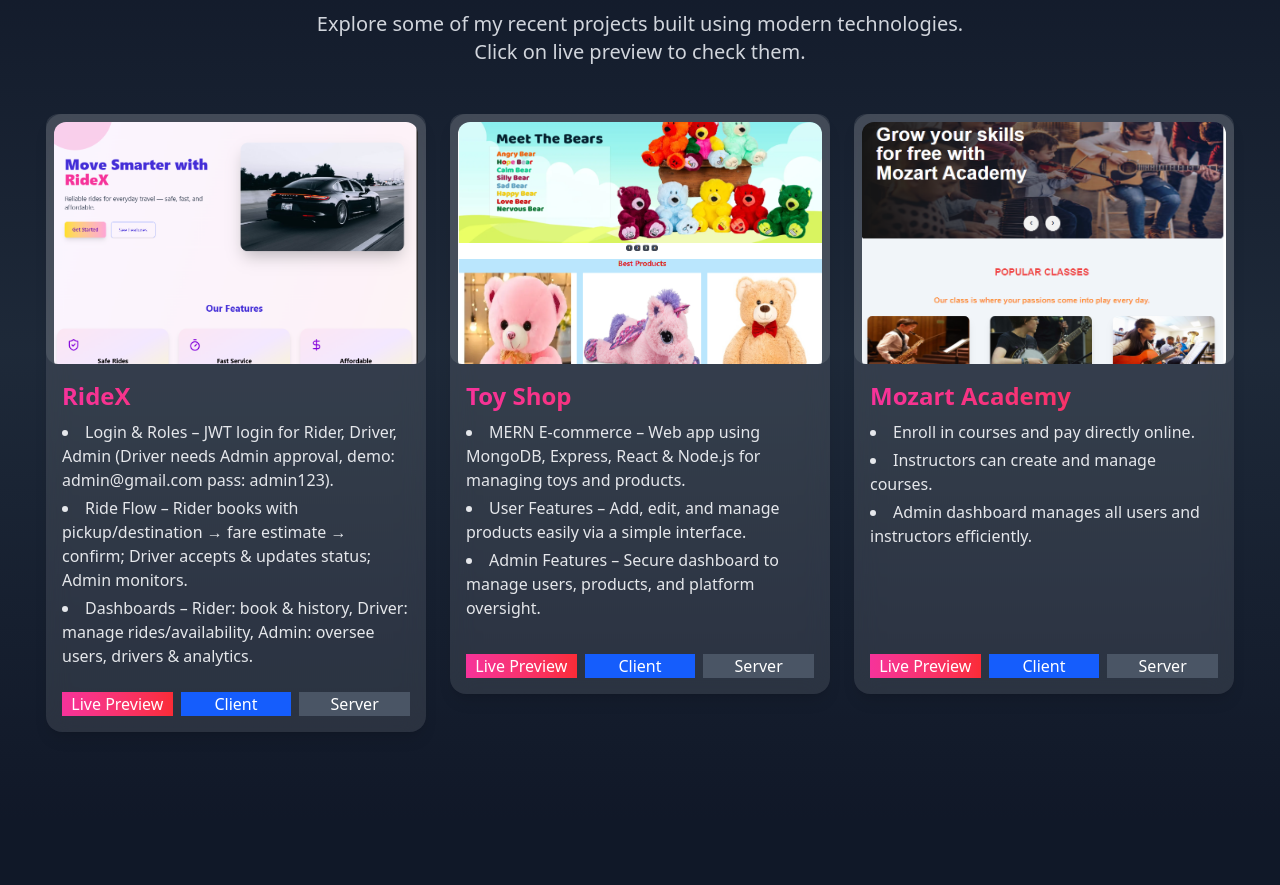
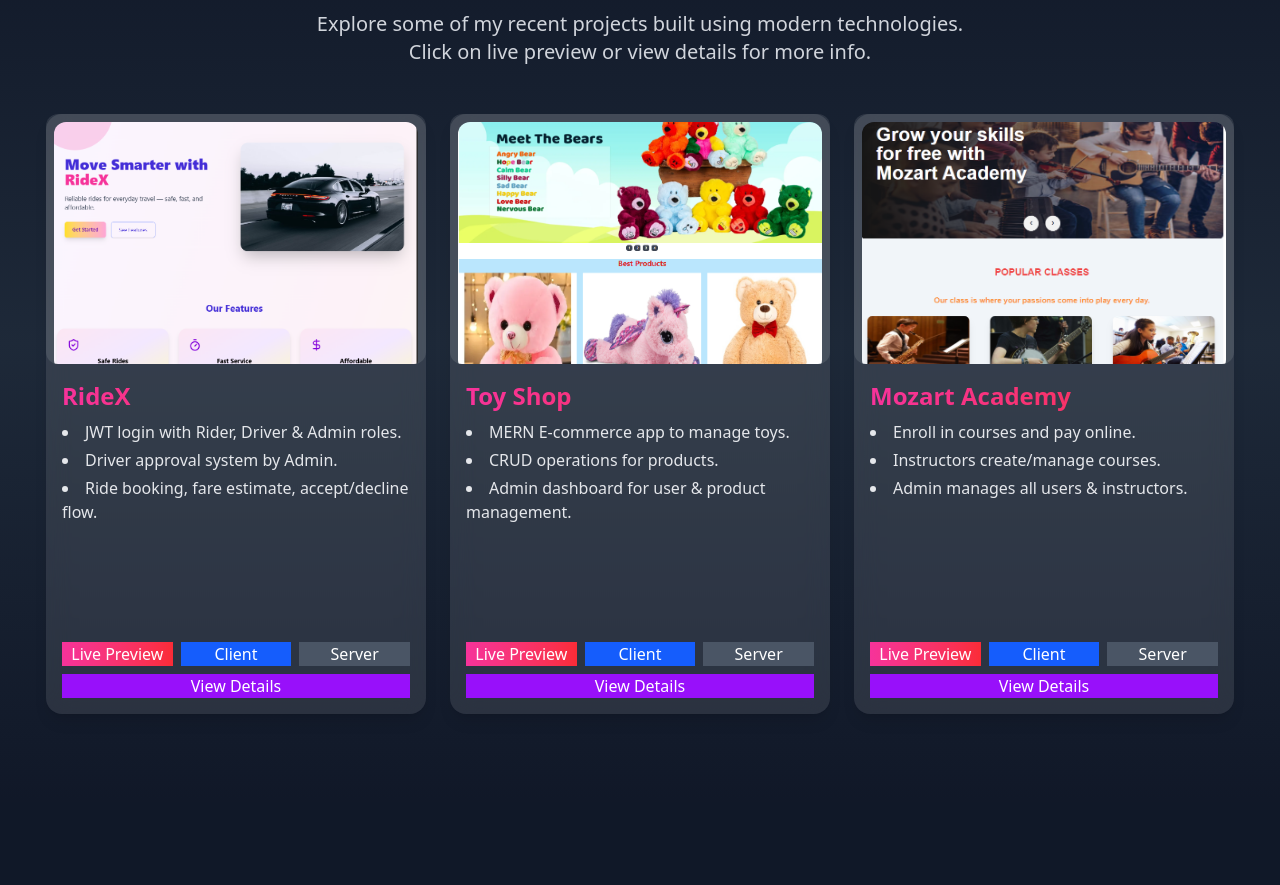
Before and after one commit to sakibbiswas/New-protfolio, a React (Vite) app: page / in a window 1280 px wide. Shown: the part 4255-5140 px from the top of the page. Built offline with nearby package versions, Linux system fonts and the light colour scheme.

Commit message:
projects  add

```diff
--- a/src/Componets/Project/Project.tsx
+++ b/src/Componets/Project/Project.tsx
@@ -111,21 +111,22 @@
 
 
 
-import React from 'react';
-import img1 from '../../assets/ride-2.png';
-import img2 from '../../assets/ride-1.png';
-import img3 from '../../assets/ride-3.png';
-import img12 from '../../assets/ride-4.png';
-import img4 from '../../assets/Screenshot_25.png';
-import img5 from '../../assets/Screenshot_26.png';
-import img6 from '../../assets/Screenshot_27.png';
-import img7 from '../../assets/Screenshot_21.png';
-import img8 from '../../assets/Screenshot_22.png';
-import img9 from '../../assets/Screenshot_23.png';
-import img10 from '../../assets/Screenshot_24.png';
-import img11 from '../../assets/Screenshot_28.png';
-import CustomScroll from './CustomScroll';
+import React, { useState } from "react";
+import img1 from "../../assets/ride-2.png";
+import img2 from "../../assets/ride-1.png";
+import img3 from "../../assets/ride-3.png";
+import img12 from "../../assets/ride-4.png";
+import img4 from "../../assets/Screenshot_25.png";
+import img5 from "../../assets/Screenshot_26.png";
+import img6 from "../../assets/Screenshot_27.png";
+import img7 from "../../assets/Screenshot_21.png";
+import img8 from "../../assets/Screenshot_22.png";
+import img9 from "../../assets/Screenshot_23.png";
+import img10 from "../../assets/Screenshot_24.png";
+import img11 from "../../assets/Screenshot_28.png";
+import CustomScroll from "./CustomScroll";
 
+// ----------------- Interfaces -----------------
 interface ProjectProps {
   title: string;
   description: string[];
@@ -133,11 +134,27 @@ interface ProjectProps {
   liveLink: string;
   clientLink: string;
   serverLink: string;
+  techStack: string[];
+  features: string[];
 }
 
-const ProjectCard: React.FC<ProjectProps> = ({ title, description, images, liveLink, clientLink, serverLink }) => (
-  <div className="bg-white/10 backdrop-blur-md rounded-2xl shadow-lg hover:shadow-xl transition-transform duration-300 w-full sm:w-[320px] md:w-[380px] flex-shrink-0 flex flex-col mb-6 min-h-[580px]">
+interface ProjectCardProps extends ProjectProps {
+  onViewDetails: (project: ProjectProps) => void;
+}
 
+// ----------------- Project Card -----------------
+const ProjectCard: React.FC<ProjectCardProps> = ({
+  title,
+  description,
+  images,
+  liveLink,
+  clientLink,
+  serverLink,
+  onViewDetails,
+  techStack,
+  features,
+}) => (
+  <div className="bg-white/10 backdrop-blur-md rounded-2xl shadow-lg hover:shadow-xl transition-transform duration-300 w-full sm:w-[320px] md:w-[380px] flex-shrink-0 flex flex-col mb-6 min-h-[600px] max-h-[600px]">
     {/* Image Scroll */}
     <CustomScroll height="250px" className="p-2">
       {images.map((img, idx) => (
@@ -156,7 +173,7 @@ const ProjectCard: React.FC<ProjectProps> = ({ title, description, images, liveL
         <h3 className="text-xl sm:text-2xl font-semibold mb-2 bg-clip-text text-transparent bg-gradient-to-r from-pink-500 to-red-500">
           {title}
         </h3>
-        <ul className="list-disc list-inside mb-3 text-gray-200 space-y-1 text-xs sm:text-sm md:text-base">
+        <ul className="list-disc list-inside mb-3 text-gray-200 space-y-1 text-xs sm:text-sm md:text-base line-clamp-4">
           {description.map((desc, idx) => (
             <li key={idx}>{desc}</li>
           ))}
@@ -180,69 +197,204 @@ const ProjectCard: React.FC<ProjectProps> = ({ title, description, images, liveL
             Server
           </button>
         </a>
+        <button
+          onClick={() =>
+            onViewDetails({
+              title,
+              description,
+              images,
+              liveLink,
+              clientLink,
+              serverLink,
+              techStack,
+              features,
+            })
+          }
+          className="btn w-full bg-purple-600 hover:bg-purple-700 text-white text-sm sm:text-base"
+        >
+          View Details
+        </button>
       </div>
     </div>
   </div>
 );
 
+// ----------------- Modal -----------------
+const ProjectModal: React.FC<{
+  project: ProjectProps | null;
+  onClose: () => void;
+}> = ({ project, onClose }) => {
+  if (!project) return null;
+
+  return (
+    <div className="fixed inset-0 bg-black/70 backdrop-blur-sm flex items-center justify-center z-50">
+      <div className="bg-gray-900 rounded-2xl shadow-lg w-[90%] max-w-3xl p-6 relative overflow-y-auto max-h-[90vh]">
+        <button
+          onClick={onClose}
+          className="absolute top-3 right-3 text-white bg-red-600 hover:bg-red-700 rounded-full px-3 py-1"
+        >
+          ✕
+        </button>
+
+        <h2 className="text-2xl font-bold bg-clip-text text-transparent bg-gradient-to-r from-pink-500 to-red-500 mb-4">
+          {project.title}
+        </h2>
+
+        {/* Tech Stack */}
+        <h3 className="text-lg font-semibold text-pink-400 mb-2">Tech Stack</h3>
+        <ul className="flex flex-wrap gap-2 mb-4">
+          {project.techStack.map((tech, idx) => (
+            <li
+              key={idx}
+              className="bg-gray-800 text-white px-3 py-1 rounded-full text-sm"
+            >
+              {tech}
+            </li>
+          ))}
+        </ul>
+
+        {/* Features */}
+        <h3 className="text-lg font-semibold text-pink-400 mb-2">Features</h3>
+        <ul className="list-disc list-inside text-gray-200 mb-4 space-y-1">
+          {project.features.map((f, idx) => (
+            <li key={idx}>{f}</li>
+          ))}
+        </ul>
+
+        {/* Images */}
+        <h3 className="text-lg font-semibold text-pink-400 mb-2">Screenshots</h3>
+        <div className="grid grid-cols-1 sm:grid-cols-2 gap-4 mb-6">
+          {project.images.map((img, idx) => (
+            <img
+              key={idx}
+              src={img}
+              alt={`${project.title} screenshot ${idx + 1}`}
+              className="rounded-xl border border-gray-700"
+            />
+          ))}
+        </div>
+
+        {/* Links */}
+        <div className="flex flex-col sm:flex-row gap-3">
+          <a href={project.liveLink} target="_blank" rel="noopener noreferrer" className="flex-1">
+            <button className="btn w-full bg-gradient-to-r from-pink-500 to-red-500 text-white hover:from-pink-600 hover:to-red-600">
+              Live Preview
+            </button>
+          </a>
+          <a href={project.clientLink} target="_blank" rel="noopener noreferrer" className="flex-1">
+            <button className="btn w-full bg-blue-600 hover:bg-blue-700 text-white">
+              Client
+            </button>
+          </a>
+          <a href={project.serverLink} target="_blank" rel="noopener noreferrer" className="flex-1">
+            <button className="btn w-full bg-gray-600 hover:bg-gray-700 text-white">
+              Server
+            </button>
+          </a>
+        </div>
+      </div>
+    </div>
+  );
+};
+
+// ----------------- Main Component -----------------
 const Project: React.FC = () => {
+  const [selectedProject, setSelectedProject] = useState<ProjectProps | null>(
+    null
+  );
+
   const projects: ProjectProps[] = [
     {
       title: "RideX",
       description: [
-        "Login & Roles – JWT login for Rider, Driver, Admin (Driver needs Admin approval, demo: admin@gmail.com pass: admin123).",
-        "Ride Flow – Rider books with pickup/destination → fare estimate → confirm; Driver accepts & updates status; Admin monitors.",
-        "Dashboards – Rider: book & history, Driver: manage rides/availability, Admin: oversee users, drivers & analytics.",
+        "JWT login with Rider, Driver & Admin roles.",
+        "Driver approval system by Admin.",
+        "Ride booking, fare estimate, accept/decline flow.",
       ],
       images: [img2, img1, img3, img12],
       liveLink: "https://ride-frontend-one.vercel.app/",
       clientLink: "https://github.com/sakibbiswas/Ride-booking-frontend",
-      serverLink: "https://github.com/sakibbiswas/Ride-booking"
+      serverLink: "https://github.com/sakibbiswas/Ride-booking",
+      techStack: ["React", "TypeScript", "TailwindCSS", "Node.js", "Express", "MongoDB", "JWT"],
+      features: [
+        "Role-based Authentication (Rider, Driver, Admin)[Gmail:admin@gmail.com and pass:admin123] Until Admin approved driver gmail driver can't loging",
+        "Real-time Ride Updates",
+        "Admin Dashboard for Monitoring",
+        "Booking History & Ride Management",
+      ],
     },
     {
       title: "Toy Shop",
       description: [
-        "MERN E-commerce – Web app using MongoDB, Express, React & Node.js for managing toys and products.",
-        "User Features – Add, edit, and manage products easily via a simple interface.",
-        "Admin Features – Secure dashboard to manage users, products, and platform oversight."
+        "MERN E-commerce app to manage toys.",
+        "CRUD operations for products.",
+        "Admin dashboard for user & product management.",
       ],
       images: [img4, img5, img6, img11],
       liveLink: "https://toy-marketplace-client-d8225.web.app/",
       clientLink: "https://github.com/sakibbiswas/toy-market-client",
-      serverLink: "https://github.com/sakibbiswas/toy-market-server"
+      serverLink: "https://github.com/sakibbiswas/toy-market-server",
+      techStack: ["React", "Node.js", "Express", "MongoDB", "Firebase", "TailwindCSS"],
+      features: [
+        "Add, Edit, Delete Products",
+        "Secure Authentication",
+        "User & Admin Dashboards",
+        "Responsive UI",
+      ],
     },
     {
       title: "Mozart Academy",
       description: [
-        "Enroll in courses and pay directly online.",
-        "Instructors can create and manage courses.",
-        "Admin dashboard manages all users and instructors efficiently.",
+        "Enroll in courses and pay online.",
+        "Instructors create/manage courses.",
+        "Admin manages all users & instructors.",
       ],
       images: [img7, img8, img9, img10],
       liveLink: "https://summer-camp-client-db0ed.web.app/",
       clientLink: "https://github.com/sakibbiswas/summer-camp-client",
-      serverLink: "https://github.com/sakibbiswas/summer-camp-server"
-    }
+      serverLink: "https://github.com/sakibbiswas/summer-camp-server",
+      techStack: ["React", "Firebase", "TailwindCSS", "Node.js", "Express", "MongoDB"],
+      features: [
+        "Student Course Enrollment",
+        "Instructor Course Management",
+        "Admin Dashboard",
+        "Stripe Payment Integration",
+      ],
+    },
   ];
 
   return (
-    <section id="projects" className="bg-gradient-to-b from-gray-900 via-gray-800 to-gray-900 py-16 px-4">
+    <section
+      id="projects"
+      className="bg-gradient-to-b from-gray-900 via-gray-800 to-gray-900 py-16 px-4"
+    >
       {/* Heading */}
       <div className="text-center mb-12">
         <h2 className="text-3xl sm:text-4xl md:text-5xl font-extrabold bg-clip-text text-transparent bg-gradient-to-r from-pink-500 to-red-500 mb-3">
           Recent Projects
         </h2>
         <p className="text-gray-300 text-sm sm:text-lg md:text-xl max-w-2xl mx-auto">
-          Explore some of my recent projects built using modern technologies. Click on live preview to check them.
+          Explore some of my recent projects built using modern technologies.
+          Click on live preview or view details for more info.
         </p>
       </div>
 
       {/* Projects Layout */}
       <div className="flex flex-col md:flex-row md:overflow-x-auto gap-6 justify-center items-start">
         {projects.map((project, idx) => (
-          <ProjectCard key={idx} {...project} />
+          <ProjectCard
+            key={idx}
+            {...project}
+            onViewDetails={(proj) => setSelectedProject(proj)}
+          />
         ))}
       </div>
+
+      {/* Modal */}
+      <ProjectModal
+        project={selectedProject}
+        onClose={() => setSelectedProject(null)}
+      />
     </section>
   );
 };
```
